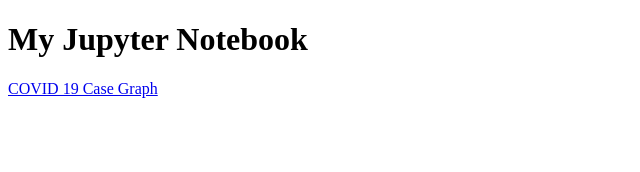
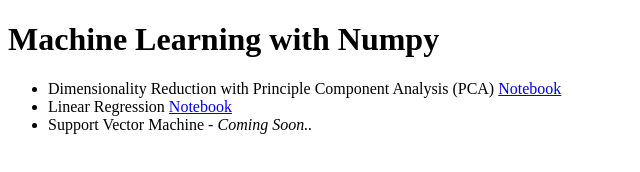
Before and after one commit to MaisarahPauzi/maisarahpauzi.github.io, a plain HTML site: page index.html in a window 1280 px wide. Shown: the whole page, without its empty margins (0-640 px from the left). Drawn offline with Linux system fonts and the light colour scheme.

Commit message:
Update index.html

```diff
--- a/index.html
+++ b/index.html
@@ -1,10 +1,14 @@
 <!DOCTYPE html>
 <html>
-<title>Example</title>
+<title>Using Numpy</title>
 <body>
 
-<h1>My Jupyter Notebook</h1>
-<a href="https://github.com/MaisarahPauzi/maisarahpauzi.github.io/blob/main/COVID_19_Active_Cases.ipynb">COVID 19 Case Graph</a>
+<h1>Machine Learning with Numpy</h1>
+  <ul>
+    <li>Dimensionality Reduction with Principle Component Analysis (PCA) <a href="https://github.com/MaisarahPauzi/maisarahpauzi.github.io/blob/main/PCA_from_Scratch.ipynb">Notebook</a></li>
+    <li>Linear Regression <a href="https://github.com/MaisarahPauzi/maisarahpauzi.github.io/blob/main/Linear_Regression_from_Scratch.ipynb">Notebook</a></li>
+    <li>Support Vector Machine - <i>Coming Soon..</i></li>
+  </ul>
 
 </body>
 </html>
```
